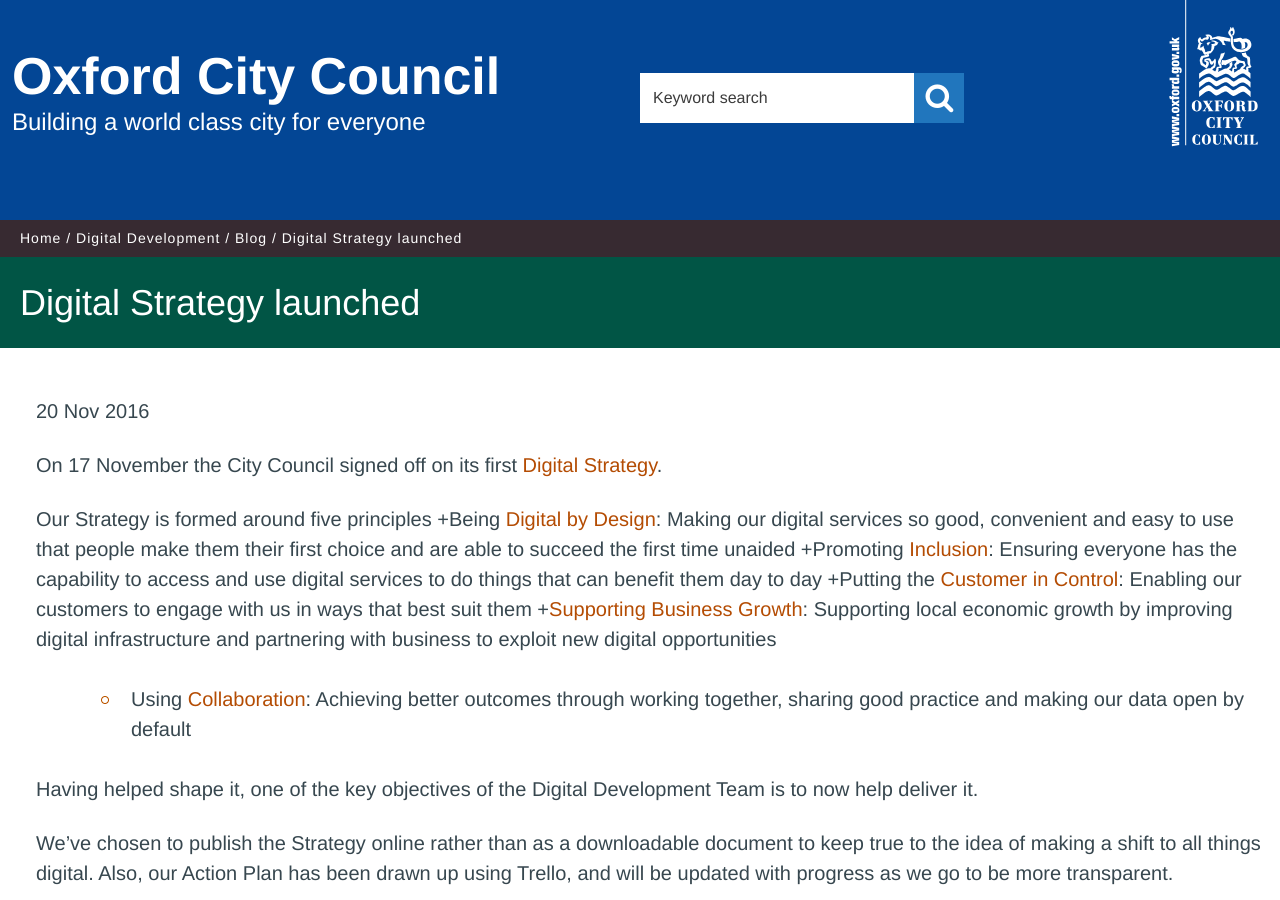
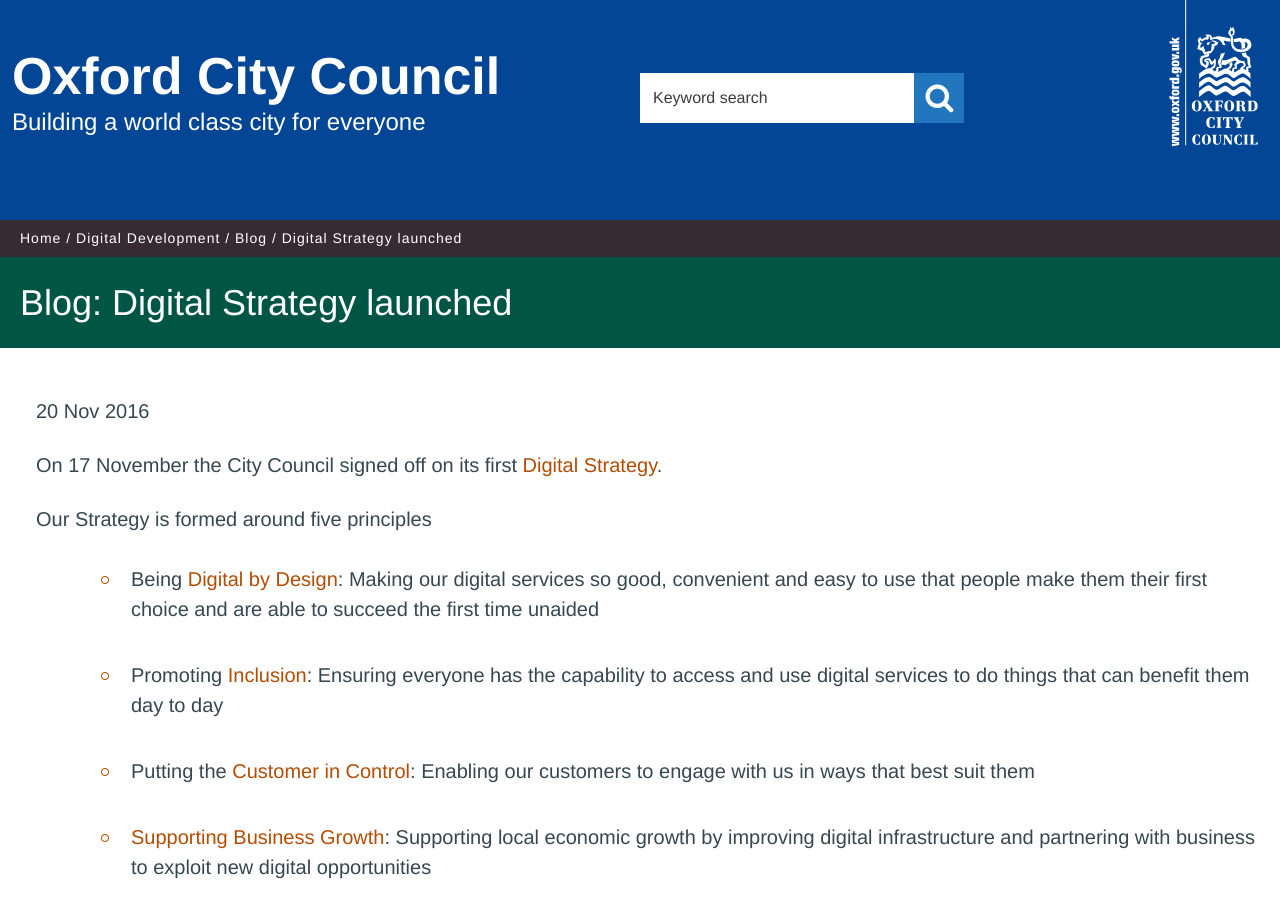
Before and after one commit to OxfordCityCouncil/OxfordCityCouncil.github.io, a Jekyll site: the page built from _posts/2016-11-20-digital-strategy-launched.md, in a window 1280 px wide and 900 px high. Built offline with Jekyll 4.4.1, drawn with Linux system fonts in a browser that asks for light colours.

Commit message:
bullets fix

```diff
--- a/_layouts/blog.html
+++ b/_layouts/blog.html
@@ -96,7 +96,7 @@
 
         <main class="site-main fade-in two" role="main" id="content" tabindex="-1">
             <div class="site-main__page-heading">
-                <h1 class="container page-heading">{{ page.title }}</h1>
+                <h1 class="container page-heading">Blog: {{ page.title }}</h1>
             </div>
             <div class="container">
                 <div class="blog-content">
--- a/_posts/2016-11-20-digital-strategy-launched.md
+++ b/_posts/2016-11-20-digital-strategy-launched.md
@@ -7,11 +7,16 @@
 On 17 November the City Council signed off on its first [Digital Strategy](https://oxfordcitycouncil.github.io/strategy/index.html).
 
 Our Strategy is formed around five principles
-+Being [Digital by Design](https://oxfordcitycouncil.github.io/strategy/digital-by-design.html): Making our digital services so good, convenient and easy to use that people make them their first choice and are able to succeed the first time unaided
-+Promoting [Inclusion](https://oxfordcitycouncil.github.io/strategy/inclusion.html): Ensuring everyone has the capability to access and use digital services to do things that can benefit them day to day
-+Putting the [Customer in Control](https://oxfordcitycouncil.github.io/strategy/customer-in-control.html): Enabling our customers to engage with us in ways that best suit them
-+[Supporting Business Growth](https://oxfordcitycouncil.github.io/strategy/supporting-business-growth.html): Supporting local economic growth by improving digital infrastructure and partnering with business to exploit new digital opportunities
-+ Using [Collaboration](https://oxfordcitycouncil.github.io/strategy/collaboration.html): Achieving better outcomes through working together, sharing good practice and making our data open by default
+
+* Being [Digital by Design](https://oxfordcitycouncil.github.io/strategy/digital-by-design.html): Making our digital services so good, convenient and easy to use that people make them their first choice and are able to succeed the first time unaided
+
+* Promoting [Inclusion](https://oxfordcitycouncil.github.io/strategy/inclusion.html): Ensuring everyone has the capability to access and use digital services to do things that can benefit them day to day
+
+* Putting the [Customer in Control](https://oxfordcitycouncil.github.io/strategy/customer-in-control.html): Enabling our customers to engage with us in ways that best suit them
+
+* [Supporting Business Growth](https://oxfordcitycouncil.github.io/strategy/supporting-business-growth.html): Supporting local economic growth by improving digital infrastructure and partnering with business to exploit new digital opportunities
+
+* Using [Collaboration](https://oxfordcitycouncil.github.io/strategy/collaboration.html): Achieving better outcomes through working together, sharing good practice and making our data open by default
 
 Having helped shape it, one of the key objectives of the Digital Development Team is to now help deliver it.
 
```
